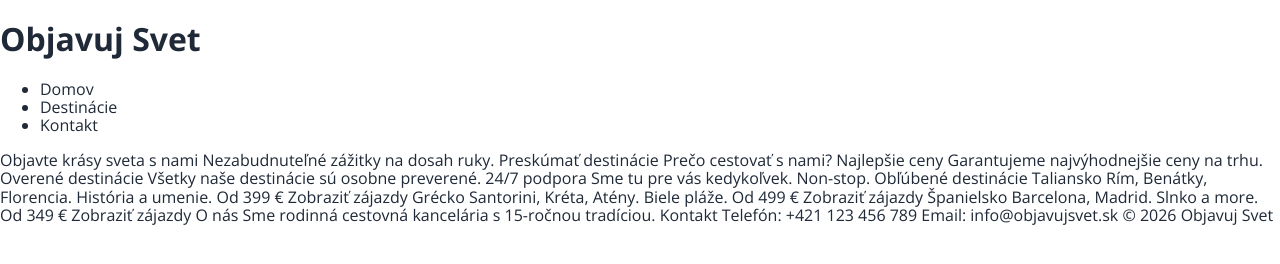
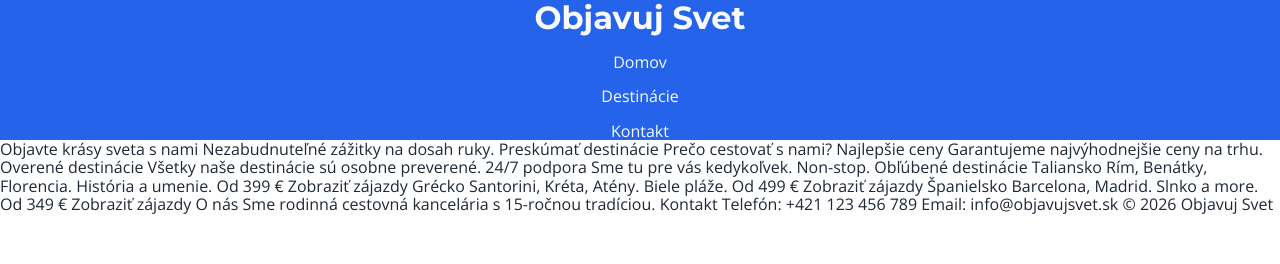
Before and after one commit to srandykopec/cestovna_kancelaria, a plain HTML site: page index.html in a window 1280 px wide. Drawn offline with nearby package versions, Linux system fonts and the light colour scheme.

Commit message:
upravili sme hlavicku

```diff
--- a/assets/css/style.css
+++ b/assets/css/style.css
@@ -17,6 +17,11 @@
 
   --font-nadpisy: 'Montserrat', sans-serif;
   --font-body: 'Open Sans', sans-serif;
+
+  --medzera-s: 1rem;
+  --medzera-m: 1.5rem;
+  --medzera-l: 2rem;
+  --medzera-x: 3rem;
 }
 
 body{
@@ -25,3 +30,40 @@ body{
   background-color: var(--pozadie-biela);
   color: var(--text-tmavy);
 }
+
+ul{
+  list-style: none;
+  padding: 0;
+  margin: 0;
+}
+
+a{
+  text-decoration: none;
+  color: inherit;
+}
+
+h1,h2,h3{
+  font-family: var(--font-nadpisy);
+  margin: 0;
+}
+
+
+/* ==================== HLAVIČKA ==================== */
+
+.hlavicka{
+  background-color: var(--primarna);
+  color: var(--pozadie-svetla);
+  display: flex;
+  flex-direction: column;
+  align-items: center;
+  gap: 1rem;
+}
+
+/* ==================== NAVIGÁCIA ==================== */
+
+.navigacia__zoznam{
+  display: flex;
+  flex-direction: column;
+  align-items: center;
+  gap: 1rem;
+}
--- a/index.html
+++ b/index.html
@@ -16,9 +16,9 @@
 
     <nav class="navigacia">
       <ul class="navigacia__zoznam">
-        <li class="navigacia__polozka" >Domov</li>
-        <li class="navigacia__polozka" >Destinácie</li>
-        <li class="navigacia__polozka" >Kontakt</li>
+        <li class="navigacia__polozka" ><a class="navigacia__odkaz" href="#">Domov</a></li>
+        <li class="navigacia__polozka" ><a class="navigacia__odkaz" href="#">Destinácie</a></li>
+        <li class="navigacia__polozka" ><a class="navigacia__odkaz" href="#">Kontakt</a></li>
       </ul>
     </nav>
 
```
